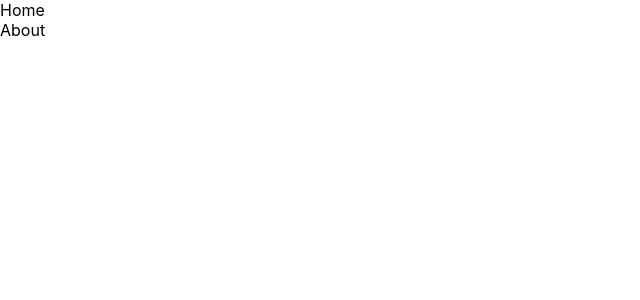
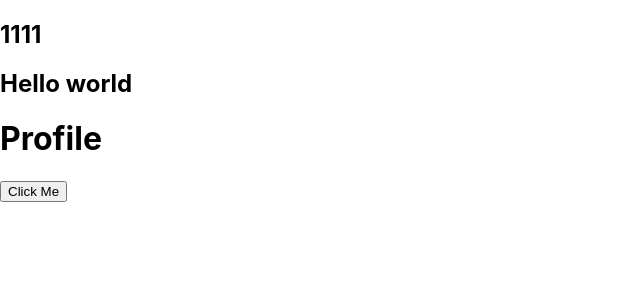
Before and after one commit to SmileYang966/React-study-demo, a React (Create React App) app: page / in a window 1280 px wide. Shown: the top 300 px of the page, without its empty margins (0-640 px from the left). Built offline with nearby package versions, Linux system fonts and the light colour scheme.

Commit message:
ref的转发-forwardRef的使用

```diff
--- a/src/index.js
+++ b/src/index.js
@@ -11,7 +11,8 @@ import './index.css';
 // import App from './source/08-受控和非受控组件/01-ref的使用';
 // import App from './source/09-高阶组件/01-高阶组件的定义方式';
 // import App from './source/09-高阶组件/04-高阶组件的应用-增强props-改进';
-import App from './source/09-高阶组件/06-高阶组件-生命周期劫持'
+// import App from './source/09-高阶组件/06-高阶组件-生命周期劫持'
+import App from './source/10-组件内容补充/01-ref的转发'
 
 
 const root = ReactDOM.createRoot(document.getElementById('root'));
--- /dev/null
+++ b/src/source/10-组件内容补充/01-ref的转发.js
@@ -0,0 +1,47 @@
+import React, { createRef, forwardRef, PureComponent,  } from 'react'
+
+class Home extends PureComponent{
+    render(){
+        return (
+            <h2>Hello world</h2>
+
+        )
+    }
+}
+
+//这里需要用呢forwardRef来对函数组件进行封装
+const Profile = forwardRef(
+    function (props,ref){
+        return (
+            <h1 ref={ref}>Profile</h1>
+        );
+    }
+)
+
+export default class App extends PureComponent {
+    constructor(props){
+        super(props);
+
+        this.titleRef = createRef();
+        this.homeRef = createRef();
+        this.profileRef = createRef();
+    }
+
+  render() {
+    return (
+      <div>
+        <h2 ref={this.titleRef}>1111</h2>
+        <Home ref={this.homeRef}/>
+        <Profile ref={this.profileRef}/>
+        <button onClick={this.printInfo}>Click Me</button>
+      </div>
+    )
+  }
+
+  printInfo = ()=> {
+    console.log("this.titleRef = ",this.titleRef.current);
+    console.log("this.homeRef = ",this.homeRef.current);
+    console.log("this.profileRef = ",this.profileRef.current);
+
+  }
+}
```
